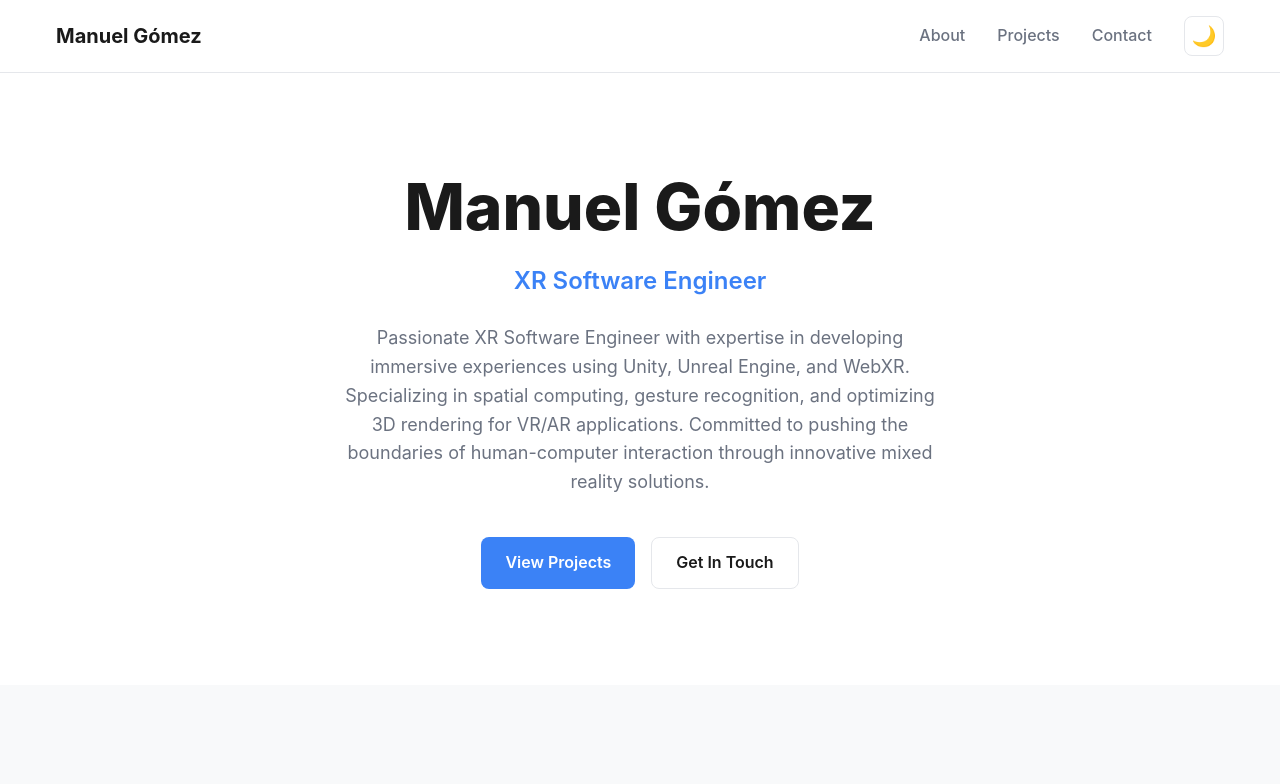
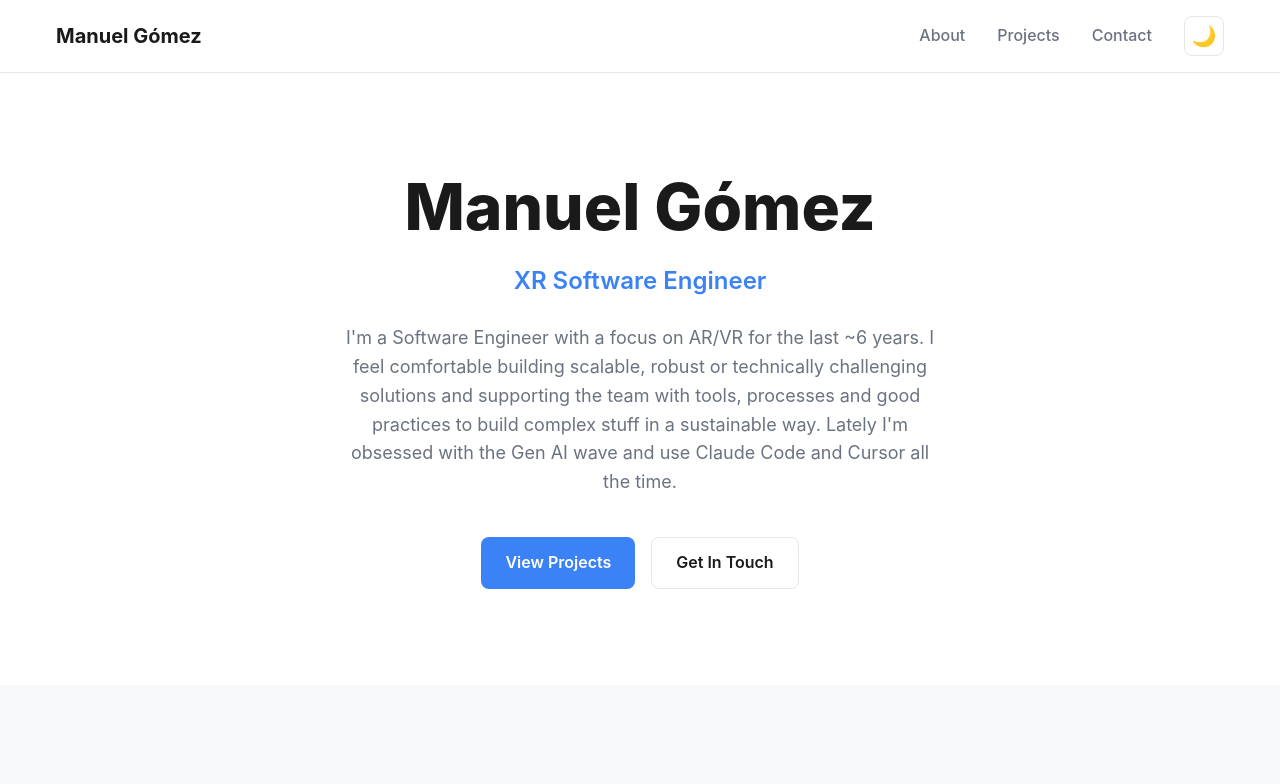
Before and after one commit to manugomez95/manueljgomez.com, a React (Vite) app: page / in a window 1280 px wide. Shown: the top 784 px of the page. Built offline with nearby package versions, Linux system fonts and the light colour scheme.

Commit message:
Update profile description

```diff
--- a/src/data/cvData.js
+++ b/src/data/cvData.js
@@ -6,7 +6,7 @@ export const cvData = {
     location: "Madrid, Spain",
     linkedin: "https://www.linkedin.com/in/manujgomez/",
     twitter: "https://x.com/manujgomez95",
-    about: "Passionate XR Software Engineer with expertise in developing immersive experiences using Unity, Unreal Engine, and WebXR. Specializing in spatial computing, gesture recognition, and optimizing 3D rendering for VR/AR applications. Committed to pushing the boundaries of human-computer interaction through innovative mixed reality solutions."
+    about: "I'm a Software Engineer with a focus on AR/VR for the last ~6 years. I feel comfortable building scalable, robust or technically challenging solutions and supporting the team with tools, processes and good practices to build complex stuff in a sustainable way. Lately I'm obsessed with the Gen AI wave and use Claude Code and Cursor all the time."
   },
   achievements: [
     {
```
